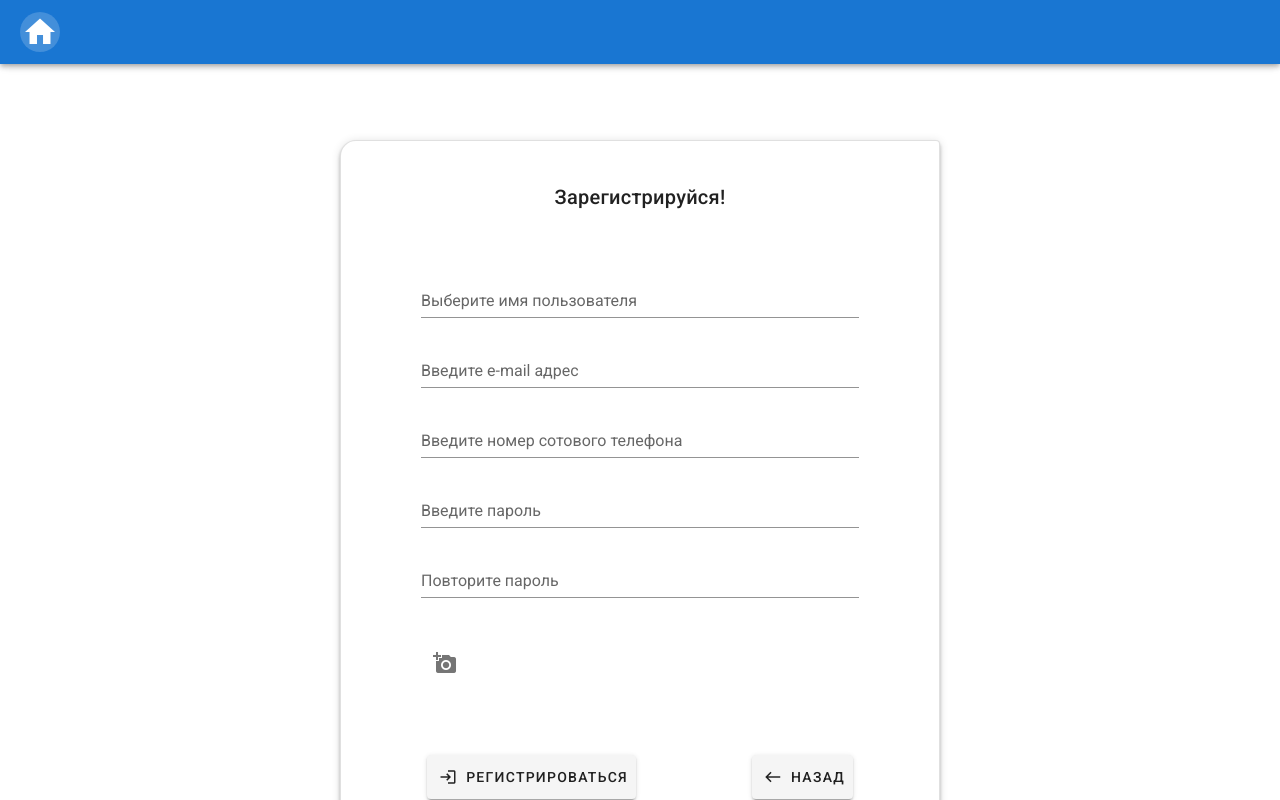
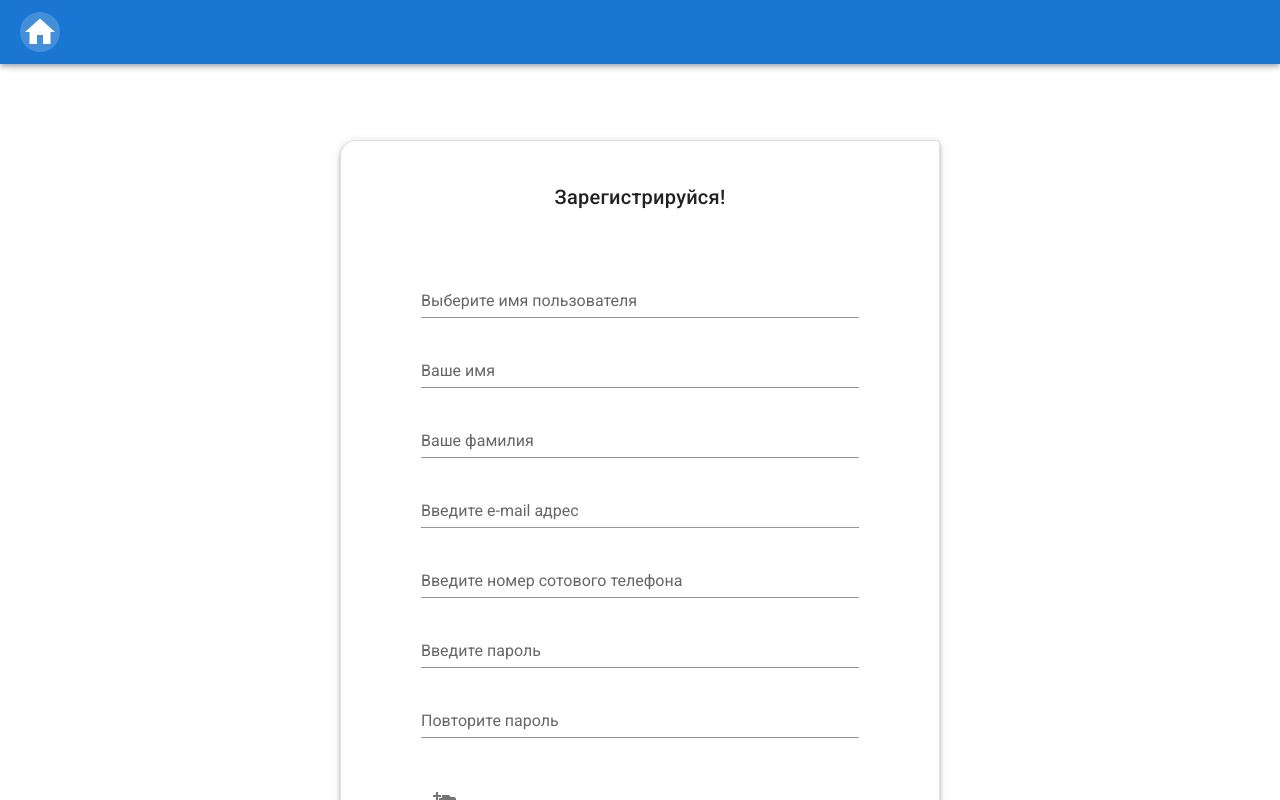
Before and after one commit to aybjax/apartment, a Vue app: page /register in a window 1280 px wide. Shown: the top 800 px of the page. Built offline with nearby package versions, Linux system fonts and the light colour scheme.

Commit message:
refactor and url for backend laravel added

```diff
--- a/src/components/form-image/overlay-image.vue
+++ b/src/components/form-image/overlay-image.vue
@@ -5,7 +5,7 @@
         <image-card
             v-if="!!img" :img="img" :cancelImage="cancelImage"
             :closeOverlay="closeOverlay"
-            :width="400"
+            :width="width"
         ></image-card>
     </v-overlay>
 </template>
--- a/src/mixins/form.js
+++ b/src/mixins/form.js
@@ -62,13 +62,18 @@ export default {
 
             console.log(this.form)
 
-            fetch('http://localhost:3000', {
+            console.log(this.url)
+
+            fetch(this.url, {
                 method: 'POST',
                 headers: this.headers,
                 body: this.form,
             })
             .then(res => {
-                return res.json()
+                if(res.ok)
+                    return res.json()
+
+                return res.statusText
             })
             .then(data => {
                 console.log(data)
--- a/src/views/create-apartment.vue
+++ b/src/views/create-apartment.vue
@@ -110,7 +110,7 @@
             </v-card-actions>
         </v-card>
 
-        <overlay-image :img="img" :imageOverlay="imageOverlay"
+        <overlay-image :img="img" :imageOverlay="imageOverlay" :width="400"
             :cancelImage="cancelImage" :closeOverlay="closeOverlay"
         ></overlay-image>
     </v-container>
@@ -118,12 +118,16 @@
 
 <script>
 import FormMixin from '@/mixins/form'
-import imageFieldMixin from '@/mixins/imageField'
+import ImageFieldMixin from '@/mixins/imageField'
+import OverlayImage from '@/components/form-image/overlay-image'
 
 export default {
     mixins: [
-        FormMixin, imageFieldMixin
+        FormMixin, ImageFieldMixin
     ],
+    components: {
+        OverlayImage
+    },
     data(){
         return {
             title: '',
@@ -135,6 +139,7 @@ export default {
             home: '',
             apartment: '',
             imageList: [],
+            url: 'http://localhost/api/register-apartment',
         }
     },
     methods: {
@@ -147,7 +152,7 @@ export default {
             this.form.append('home', this.home)
             this.form.append('apartment', this.apartment)
             this.imageList.forEach(img => {
-                this.form.append('image', img.file)
+                this.form.append('image[]', img.file)
             })
         },
         additionalValidation(){
--- a/src/views/login-page.vue
+++ b/src/views/login-page.vue
@@ -59,6 +59,7 @@ export default {
             form: null,
             email: '',
             password: '',
+            url: 'http://localhost/api/register',
         }
     },
     methods: {
--- a/src/views/register-page.vue
+++ b/src/views/register-page.vue
@@ -13,6 +13,20 @@
                         v-model="username"
                         :rules="usernameRules"
                         label="Выберите имя пользователя"
+                        required
+                        validate-on-blur
+                    ></v-text-field>
+                    <v-text-field
+                        v-model="firstname"
+                        :rules="usernameRules"
+                        label="Ваше имя"
+                        required
+                        validate-on-blur
+                    ></v-text-field>
+                    <v-text-field
+                        v-model="lastname"
+                        :rules="usernameRules"
+                        label="Ваше фамилия"
                         required
                         validate-on-blur
                     ></v-text-field>
@@ -120,6 +134,8 @@ export default {
         return {
             form: null,
             username: '',
+            firstname: '',
+            lastname: '',
             email: '',
             phoneInput: '',
             phone: '',
@@ -127,12 +143,15 @@ export default {
             imageList: [],
             password: '',
             password2: '',
+            url: 'http://localhost/api/register',
         }
     },
     methods: {
         prepareForm() {
             this.form = new FormData()
             this.form.append('username', this.username)
+            this.form.append('firstname', this.firstname)
+            this.form.append('lastname', this.lastname)
             this.form.append('phone', this.phone)
             this.form.append('email', this.email)
             this.form.append('password', this.password)
```
